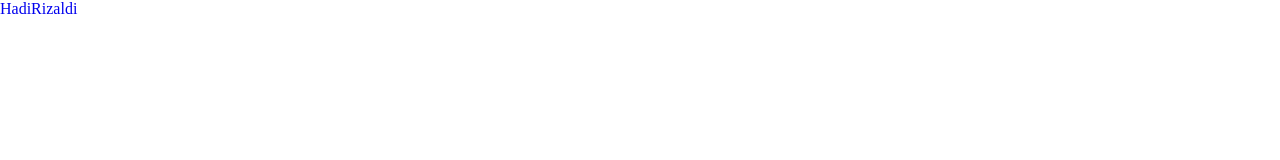
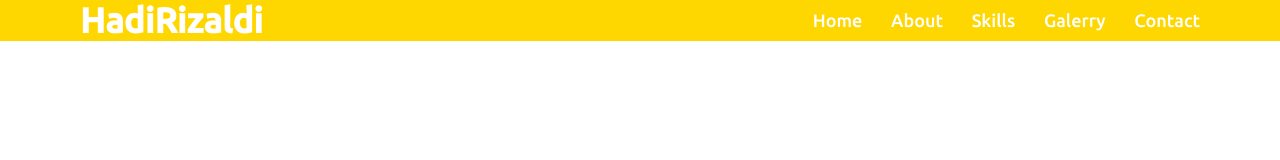
Before and after one commit to Hadirizaldi/HadiRizaldi-personal-website, a plain HTML site: page index.html in a window 1280 px wide. Drawn offline with Linux system fonts and the light colour scheme.

Commit message:
Membuat home

```diff
--- a/index.html
+++ b/index.html
@@ -17,6 +17,13 @@
       <nav class="navbar">
           <div class="max-width">
               <div class="logo"><a href="#">Hadi<Span>Rizaldi</a></div>
+                <ul class="menu">
+                    <li><a href="#">Home</a></li>
+                    <li><a href="#">About</a></li>
+                    <li><a href="#">Skills</a></li>
+                    <li><a href="#">Galerry</a></li>
+                    <li><a href="#">Contact</a></li>
+                </ul>
           </div>
       </nav>
       <!-- akhir navbar -->
--- a/style.css
+++ b/style.css
@@ -6,3 +6,41 @@
   box-sizing: border-box;
   text-decoration: none;
 }
+
+.max-width {
+  max-width: 1300px;
+  padding: 0 80px;
+  margin: auto;
+}
+
+/* navbar */
+.navbar {
+  position: fixed;
+  width: 100%;
+  background-color: #ffd700;
+  font-family: "Ubuntu", sans-serif;
+}
+
+.navbar .max-width {
+  display: flex;
+  align-items: center;
+  justify-content: space-between;
+}
+
+.navbar .logo a {
+  color: #fff;
+  font-size: 35px;
+  font-weight: 600;
+}
+
+.navbar .menu li {
+  list-style: none;
+  display: inline-block;
+}
+
+.navbar .menu li a {
+  color: #fff;
+  font-size: 18px;
+  font-weight: 500;
+  margin-left: 25px;
+}
```
Also changed, not shown: img/Home-section-1.jpg (added), img/Home-section-2.jpg (added).
